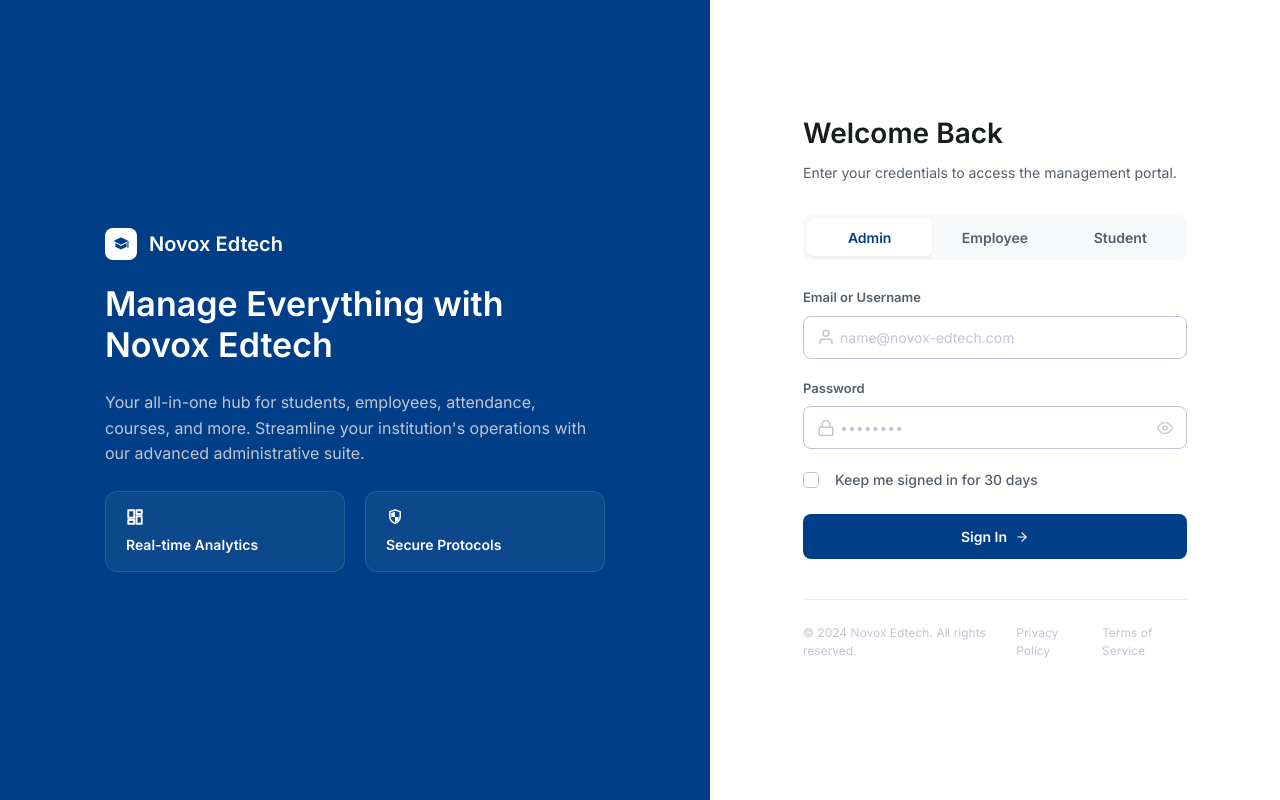
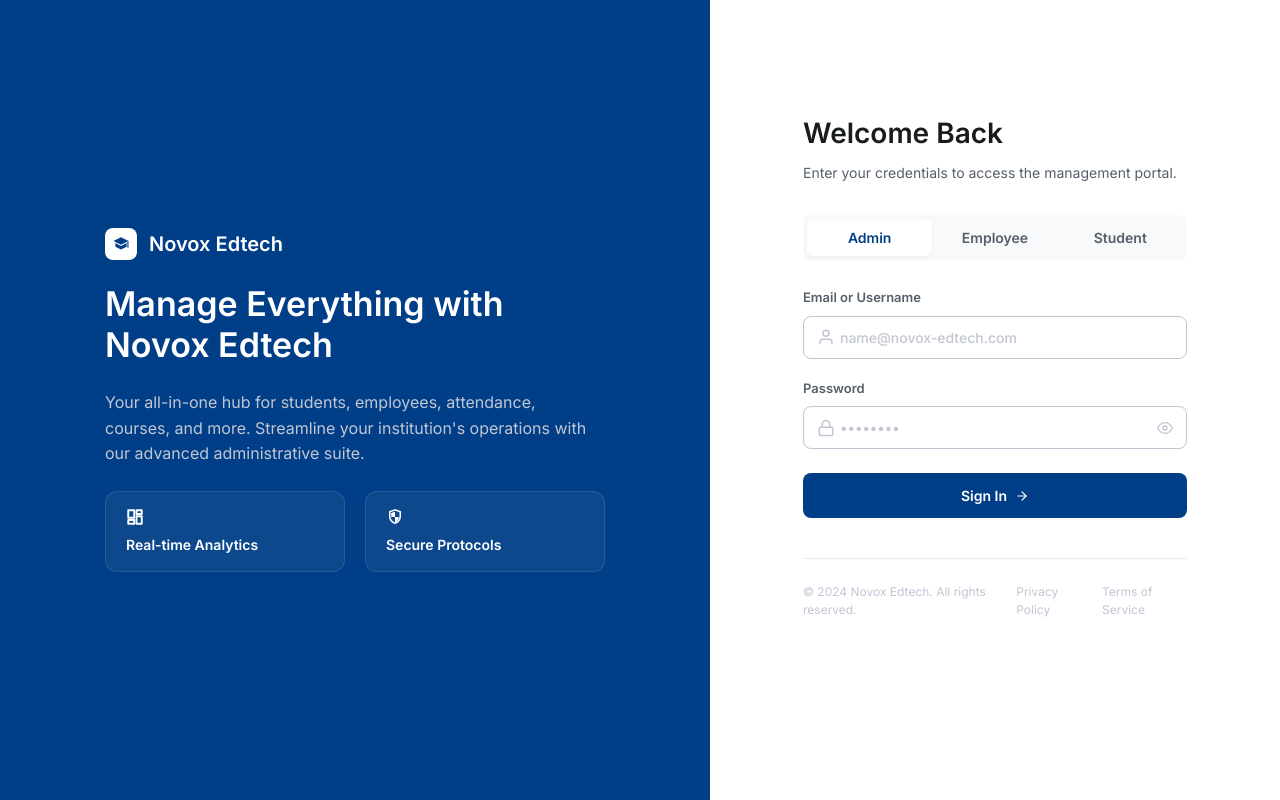
Before and after one commit to novoxedtechllp-dotcom/Novox-Dashboard, a React (Vite) app in the folder frontend/: page /login in a window 1280 px wide. Built offline with nearby package versions, Linux system fonts and the light colour scheme.

Commit message:
feat: removed the features not to be released in the first version

```diff
--- a/frontend/src/components/Login.css
+++ b/frontend/src/components/Login.css
@@ -249,9 +249,21 @@
   border: 1px solid var(--border-color);
   border-radius: 8px;
   font-size: 0.875rem;
-  color: var(--text-dark);
+  color: var(--text-dark) !important;
   background-color: var(--white);
   transition: border-color 0.2s ease;
+  font-weight: 500;
+  opacity: 1 !important;
+}
+
+/* Fix for Chrome autofill rendering text light */
+.login-wrapper .input-wrapper input:-webkit-autofill,
+.login-wrapper .input-wrapper input:-webkit-autofill:hover,
+.login-wrapper .input-wrapper input:-webkit-autofill:focus,
+.login-wrapper .input-wrapper input:-webkit-autofill:active{
+    -webkit-box-shadow: 0 0 0 30px white inset !important;
+    -webkit-text-fill-color: var(--text-dark) !important;
+    transition: background-color 5000s ease-in-out 0s;
 }
 
 .login-wrapper .input-wrapper input:focus,
--- a/frontend/src/components/Login.jsx
+++ b/frontend/src/components/Login.jsx
@@ -295,13 +295,7 @@
 
               {error && <div style={{color: 'red', fontSize: '14px', marginBottom: '15px'}}>{error}</div>}
 
-              <div className="checkbox-group">
-                <label className="checkbox-label">
-                  <input type="checkbox" />
-                  <span className="checkmark"></span>
-                  Keep me signed in for 30 days
-                </label>
-              </div>
+
 
               <button type="submit" className="submit-btn">
                 Sign In
--- a/frontend/src/components/Sidebar.jsx
+++ b/frontend/src/components/Sidebar.jsx
@@ -15,13 +15,13 @@
   { id: 'fees', label: 'Fees', icon: CreditCard },
   { id: 'payroll', label: 'Payroll', icon: Wallet },
   { id: 'work-reports', label: 'Work Reports', icon: FileText },
-  { id: 'whatsapp-automation', label: 'WhatsApp Automation', icon: MessageSquare },
-  { id: 'sales-crm', label: 'Sales CRM', icon: Handshake },
-  { id: 'recruitment', label: 'Recruitment', icon: Users },
-  { id: 'leaderboard', label: 'Leaderboard', icon: Trophy },
-  { id: 'journey', label: 'Academic Journey', icon: GraduationCap },
-  { id: 'blog', label: 'Blog Automation', icon: FileText },
-  { id: 'seo', label: 'SEO Agent', icon: Globe },
+  // { id: 'whatsapp-automation', label: 'WhatsApp Automation', icon: MessageSquare },
+  // { id: 'sales-crm', label: 'Sales CRM', icon: Handshake },
+  // { id: 'recruitment', label: 'Recruitment', icon: Users },
+  // { id: 'leaderboard', label: 'Leaderboard', icon: Trophy },
+  // { id: 'journey', label: 'Academic Journey', icon: GraduationCap },
+  // { id: 'blog', label: 'Blog Automation', icon: FileText },
+  // { id: 'seo', label: 'SEO Agent', icon: Globe },
 ];
 
 const Sidebar = ({ userRole, isHR, isDesign, isDevelopment, isSales, isMarketing, basePath = '/admin' }) => {
```
Also changed, not shown: 1 other file (tests, documents, lock files or other folders).
